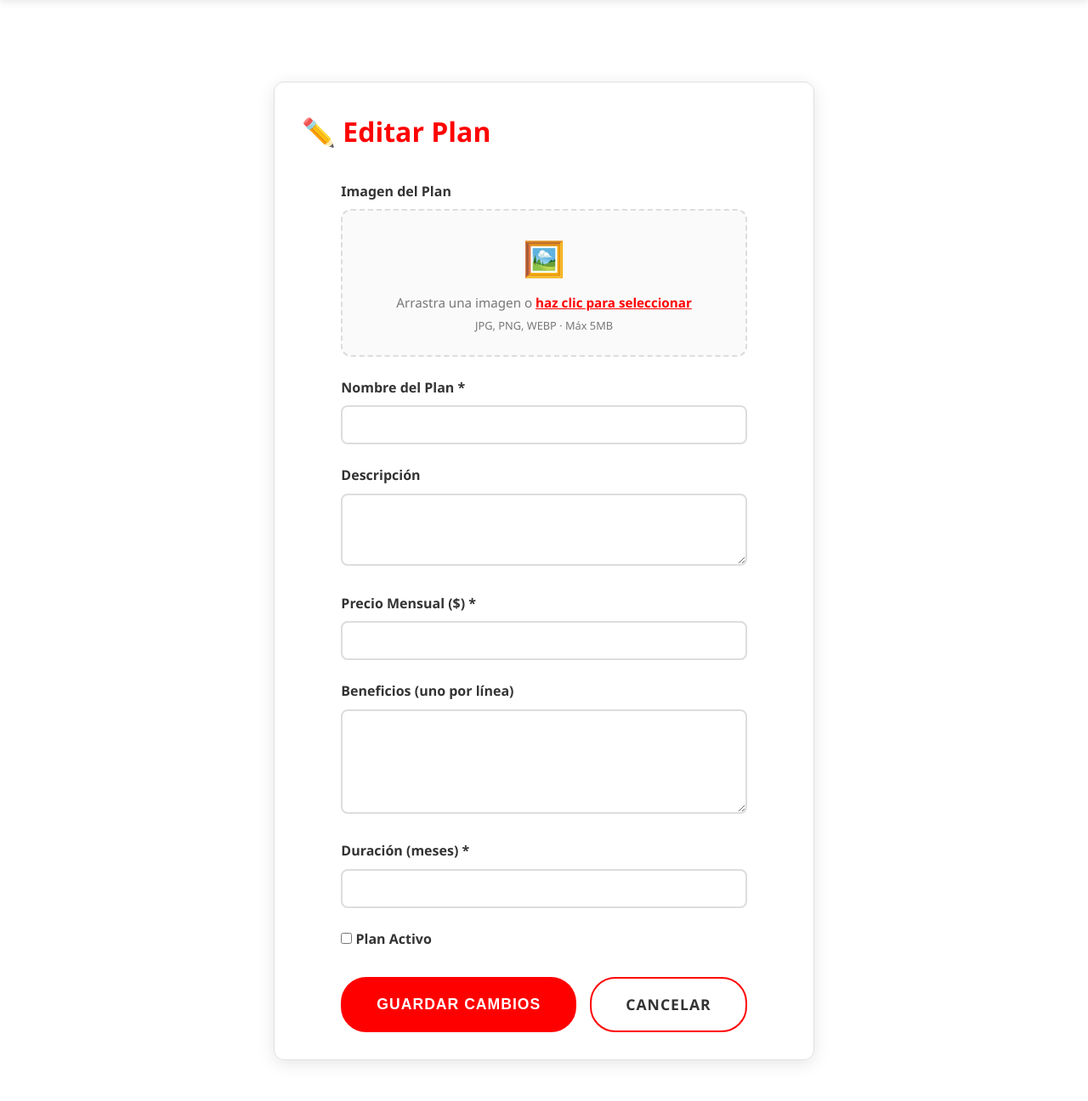
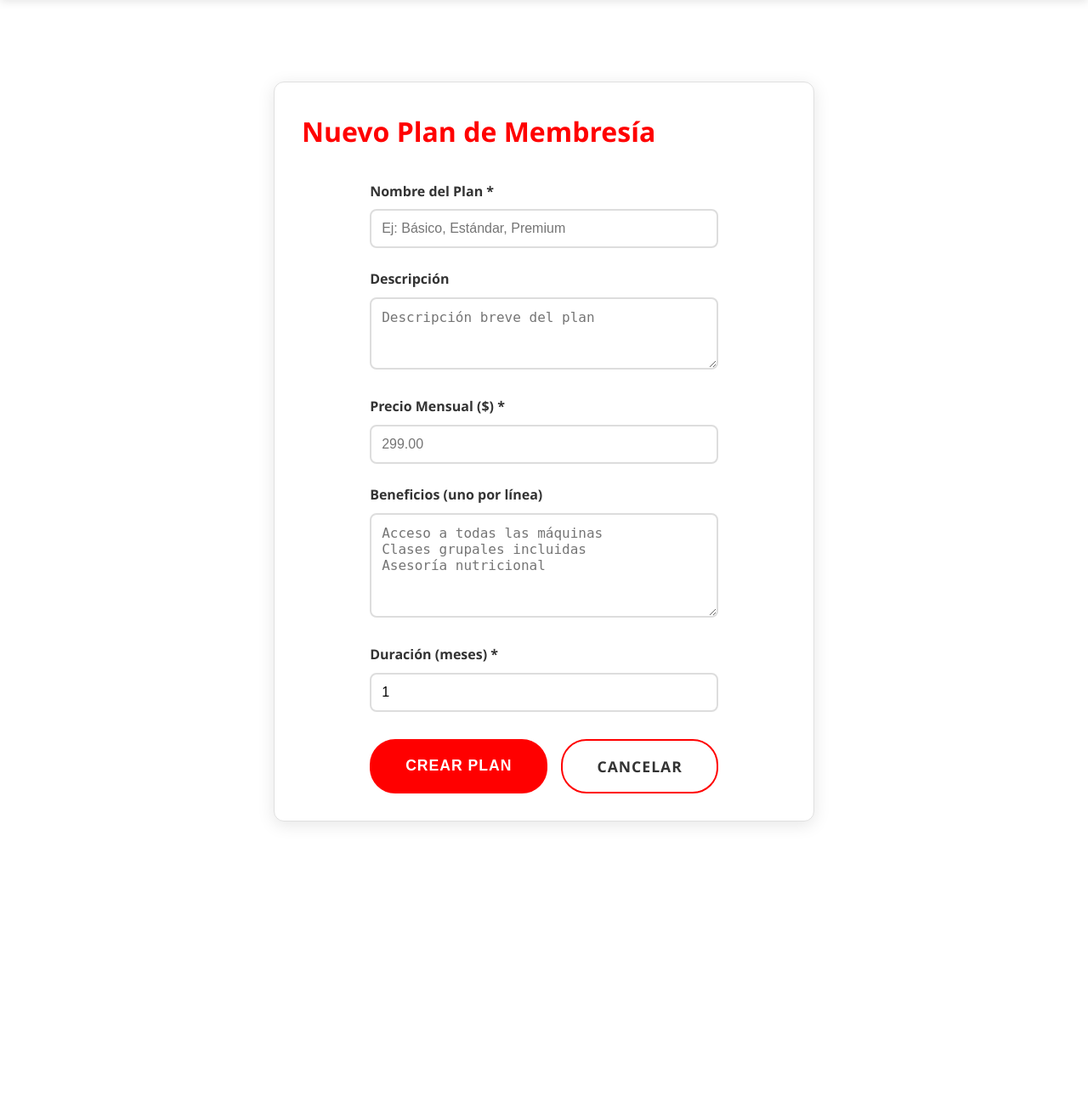
Before and after one commit to LeonardoChapal/new-life-gym, a Flask app: page /admin/plan/editar/1 in a window 1280 px wide. Shown: the part 110-1406 px from the top of the page at 85% size. After the commit the page ends 1081 px from the top, so only its background shows below. Run offline with Flask 3, Linux system fonts and the light colour scheme; the visitor is signed in with stand-in values (Sample User, id 1); data that the repository does not hold is empty; some libraries are stand-ins or nearby versions.

Commit message:
Actualización

```diff
--- a/app.py
+++ b/app.py
@@ -61,10 +61,7 @@ def init_db():
             )
         """)
 
-        # ── Columnas imagen en tabla plan (si no existen) ────────────────
-        cur.execute("ALTER TABLE plan ADD COLUMN IF NOT EXISTS imagen      BYTEA")
-        cur.execute("ALTER TABLE plan ADD COLUMN IF NOT EXISTS imagen_mime VARCHAR(50)")
-
+        # ── Columnas imagen en tabla entrenador y producto (si no existen) ──
         conn.commit()
 
         # ── Poblar entrenadores iniciales ────────────────────────────────
@@ -140,22 +137,6 @@ def imagen_entrenador(id_entrenador):
     except:
         return "", 404
 
-@app.route("/imagen/plan/<int:id_plan>")
-def imagen_plan(id_plan):
-    conn = get_db_connection()
-    if not conn:
-        return "", 404
-    try:
-        cur = conn.cursor()
-        cur.execute("SELECT imagen, imagen_mime FROM plan WHERE id_plan = %s", (id_plan,))
-        row = cur.fetchone()
-        cur.close(); conn.close()
-        if row and row[0]:
-            return Response(bytes(row[0]), mimetype=row[1] or 'image/jpeg')
-        return "", 404
-    except:
-        return "", 404
-
 @app.route("/imagen/producto/<int:id_producto>")
 def imagen_producto(id_producto):
     conn = get_db_connection()
@@ -218,8 +199,7 @@ def membresias():
         cur = conn.cursor(cursor_factory=RealDictCursor)
         cur.execute("""
             SELECT id_plan, nombre, descripcion, precio_mensual,
-                   beneficios, duracion_meses, activo,
-                   (imagen IS NOT NULL) AS imagen
+                   beneficios, duracion_meses, activo
             FROM plan WHERE activo = TRUE ORDER BY precio_mensual
         """)
         planes = cur.fetchall()
@@ -610,15 +590,14 @@ def crear_plan():
         conn = get_db_connection()
         if conn:
             try:
-                imagen_bytes, imagen_mime = leer_imagen()
                 cur = conn.cursor()
                 cur.execute("""
                     INSERT INTO plan
-                    (nombre,descripcion,precio_mensual,beneficios,duracion_meses,activo,imagen,imagen_mime)
-                    VALUES (%s,%s,%s,%s,%s,TRUE,%s,%s)
+                    (nombre,descripcion,precio_mensual,beneficios,duracion_meses,activo)
+                    VALUES (%s,%s,%s,%s,%s,TRUE)
                 """, (request.form.get('nombre'), request.form.get('descripcion'),
                       request.form.get('precio_mensual'), request.form.get('beneficios'),
-                      request.form.get('duracion_meses'), imagen_bytes, imagen_mime))
+                      request.form.get('duracion_meses')))
                 conn.commit(); cur.close(); conn.close()
                 flash('Plan creado exitosamente','success')
                 return redirect(url_for('admin_dashboard'))
@@ -634,25 +613,14 @@ def editar_plan(id_plan):
 
     if request.method == "POST":
         try:
-            imagen_bytes, imagen_mime = leer_imagen()
             activo = request.form.get('activo') == 'on'
             cur = conn.cursor()
-            if imagen_bytes:
-                cur.execute("""
-                    UPDATE plan SET nombre=%s,descripcion=%s,precio_mensual=%s,
-                    beneficios=%s,duracion_meses=%s,activo=%s,imagen=%s,imagen_mime=%s
-                    WHERE id_plan=%s
-                """, (request.form.get('nombre'), request.form.get('descripcion'),
-                      request.form.get('precio_mensual'), request.form.get('beneficios'),
-                      request.form.get('duracion_meses'), activo,
-                      imagen_bytes, imagen_mime, id_plan))
-            else:
-                cur.execute("""
-                    UPDATE plan SET nombre=%s,descripcion=%s,precio_mensual=%s,
-                    beneficios=%s,duracion_meses=%s,activo=%s WHERE id_plan=%s
-                """, (request.form.get('nombre'), request.form.get('descripcion'),
-                      request.form.get('precio_mensual'), request.form.get('beneficios'),
-                      request.form.get('duracion_meses'), activo, id_plan))
+            cur.execute("""
+                UPDATE plan SET nombre=%s,descripcion=%s,precio_mensual=%s,
+                beneficios=%s,duracion_meses=%s,activo=%s WHERE id_plan=%s
+            """, (request.form.get('nombre'), request.form.get('descripcion'),
+                  request.form.get('precio_mensual'), request.form.get('beneficios'),
+                  request.form.get('duracion_meses'), activo, id_plan))
             conn.commit(); cur.close(); conn.close()
             flash('Plan actualizado','success')
             return redirect(url_for('admin_dashboard'))
@@ -663,7 +631,7 @@ def editar_plan(id_plan):
         cur = conn.cursor(cursor_factory=RealDictCursor)
         cur.execute("""
             SELECT id_plan,nombre,descripcion,precio_mensual,beneficios,
-                   duracion_meses,activo,(imagen IS NOT NULL) AS imagen
+                   duracion_meses,activo
             FROM plan WHERE id_plan=%s
         """, (id_plan,))
         plan = cur.fetchone()
--- a/templates/editar_plan.html
+++ b/templates/editar_plan.html
@@ -3,7 +3,7 @@
 <head>
     <meta charset="UTF-8">
     <meta name="viewport" content="width=device-width, initial-scale=1.0">
-    <title>Editar Plan - Admin</title>
+    <title>Crear Plan - Admin</title>
     <link rel="stylesheet" href="{{ url_for('static', filename='css/styles.css') }}">
 </head>
 <body>
@@ -21,94 +21,56 @@
 
     <div class="container" style="margin-top: 3rem; max-width: 700px;">
         <div class="card">
-            <h1 style="color: var(--primary-color); margin-bottom: 2rem;">✏️ Editar Plan</h1>
+            <h1 style="color: var(--primary-color); margin-bottom: 2rem;">Nuevo Plan de Membresía</h1>
 
-            <form method="POST" enctype="multipart/form-data" class="admin-form">
-                <!-- IMAGEN DEL PLAN -->
-                <div class="form-group">
-                    <label>Imagen del Plan</label>
+            {% with messages = get_flashed_messages(with_categories=true) %}
+            {% if messages %}
+                {% for category, message in messages %}
+                <div class="alert alert-{{ category }}">{{ message }}</div>
+                {% endfor %}
+            {% endif %}
+            {% endwith %}
 
-                    {% if plan.imagen %}
-                    <div class="image-current" id="currentImg">
-                        <img src="{{ url_for('imagen_plan', id_plan=plan.id_plan) }}" alt="{{ plan.nombre }}">
-                        <p>Imagen actual — sube una nueva para reemplazarla</p>
-                    </div>
-                    {% endif %}
-
-                    <div class="image-upload-wrapper" id="uploadWrapper">
-                        <input type="file" name="imagen" id="imagenInput" accept="image/*" onchange="previewImage(this, 'preview', 'uploadWrapper', 'currentImg')">
-                        <div class="upload-placeholder">
-                            <span class="upload-icon">🖼️</span>
-                            <p>Arrastra una imagen o <span>haz clic para seleccionar</span></p>
-                            <p style="font-size:0.8rem; margin-top:0.3rem;">JPG, PNG, WEBP · Máx 5MB</p>
-                        </div>
-                    </div>
-                    <div class="image-preview-box" id="preview"></div>
-                </div>
+            <form method="POST" class="admin-form">
 
                 <div class="form-group">
                     <label for="nombre">Nombre del Plan *</label>
-                    <input type="text" id="nombre" name="nombre" value="{{ plan.nombre }}"
-                           required class="form-control">
+                    <input type="text" id="nombre" name="nombre" required class="form-control"
+                           placeholder="Ej: Básico, Estándar, Premium">
                 </div>
 
                 <div class="form-group">
                     <label for="descripcion">Descripción</label>
-                    <textarea id="descripcion" name="descripcion" rows="3"
-                              class="form-control">{{ plan.descripcion }}</textarea>
+                    <textarea id="descripcion" name="descripcion" rows="3" class="form-control"
+                              placeholder="Descripción breve del plan"></textarea>
                 </div>
 
                 <div class="form-group">
                     <label for="precio_mensual">Precio Mensual ($) *</label>
-                    <input type="number" id="precio_mensual" name="precio_mensual"
-                           value="{{ plan.precio_mensual }}" step="0.01" required class="form-control">
+                    <input type="number" id="precio_mensual" name="precio_mensual" step="0.01"
+                           required class="form-control" placeholder="299.00">
                 </div>
 
                 <div class="form-group">
                     <label for="beneficios">Beneficios (uno por línea)</label>
-                    <textarea id="beneficios" name="beneficios" rows="5"
-                              class="form-control">{{ plan.beneficios }}</textarea>
+                    <textarea id="beneficios" name="beneficios" rows="5" class="form-control"
+                              placeholder="Acceso a todas las máquinas&#10;Clases grupales incluidas&#10;Asesoría nutricional"></textarea>
                 </div>
 
                 <div class="form-group">
                     <label for="duracion_meses">Duración (meses) *</label>
                     <input type="number" id="duracion_meses" name="duracion_meses"
-                           value="{{ plan.duracion_meses }}" required class="form-control">
-                </div>
-
-                <div class="form-group">
-                    <label>
-                        <input type="checkbox" id="activo" name="activo"
-                               {% if plan.activo %}checked{% endif %}>
-                        Plan Activo
-                    </label>
+                           required class="form-control" value="1" min="1">
                 </div>
 
                 <div class="form-actions">
-                    <button type="submit" class="btn btn-primary">Guardar Cambios</button>
+                    <button type="submit" class="btn btn-primary">Crear Plan</button>
                     <a href="{{ url_for('admin_dashboard') }}" class="btn btn-secondary">Cancelar</a>
                 </div>
             </form>
         </div>
     </div>
 
-    <script>
-    function previewImage(input, previewId, wrapperId, currentId) {
-        const preview = document.getElementById(previewId);
-        const wrapper = document.getElementById(wrapperId);
-        const current = currentId ? document.getElementById(currentId) : null;
-        if (input.files && input.files[0]) {
-            const reader = new FileReader();
-            reader.onload = e => {
-                preview.innerHTML = `<img src="${e.target.result}" alt="Nueva imagen">`;
-                preview.style.display = 'block';
-                wrapper.querySelector('.upload-placeholder').style.display = 'none';
-                if (current) current.style.display = 'none';
-            };
-            reader.readAsDataURL(input.files[0]);
-        }
-    }
-    </script>
     <script src="{{ url_for('static', filename='js/script.js') }}"></script>
 </body>
 </html>
```
Also changed, not shown: templates/crear_plan.html (+11 -31 lines), README.md.
